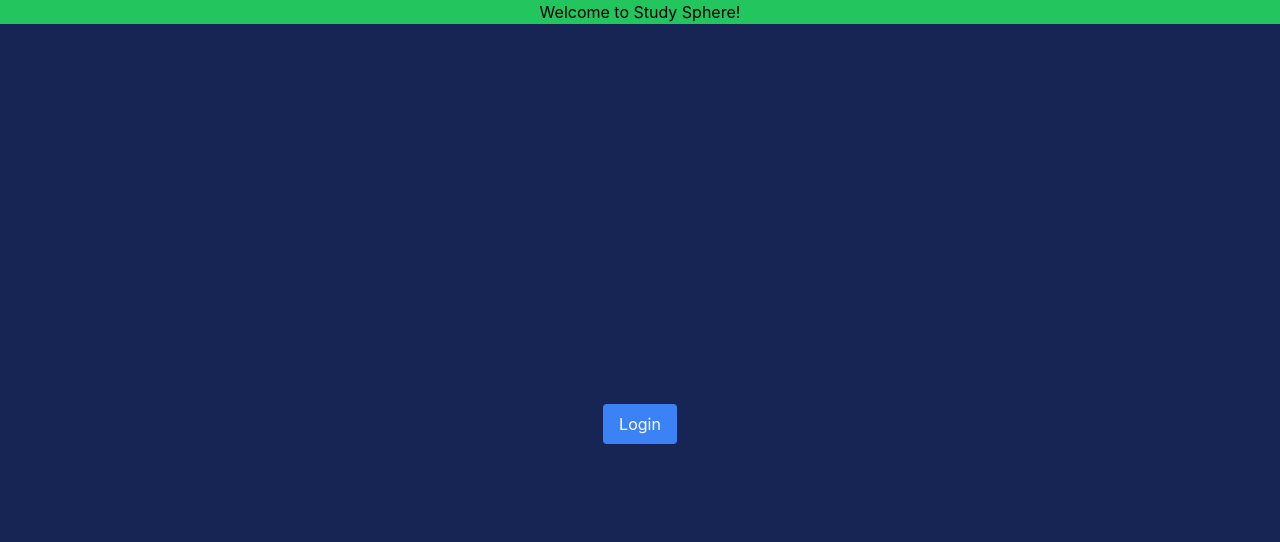
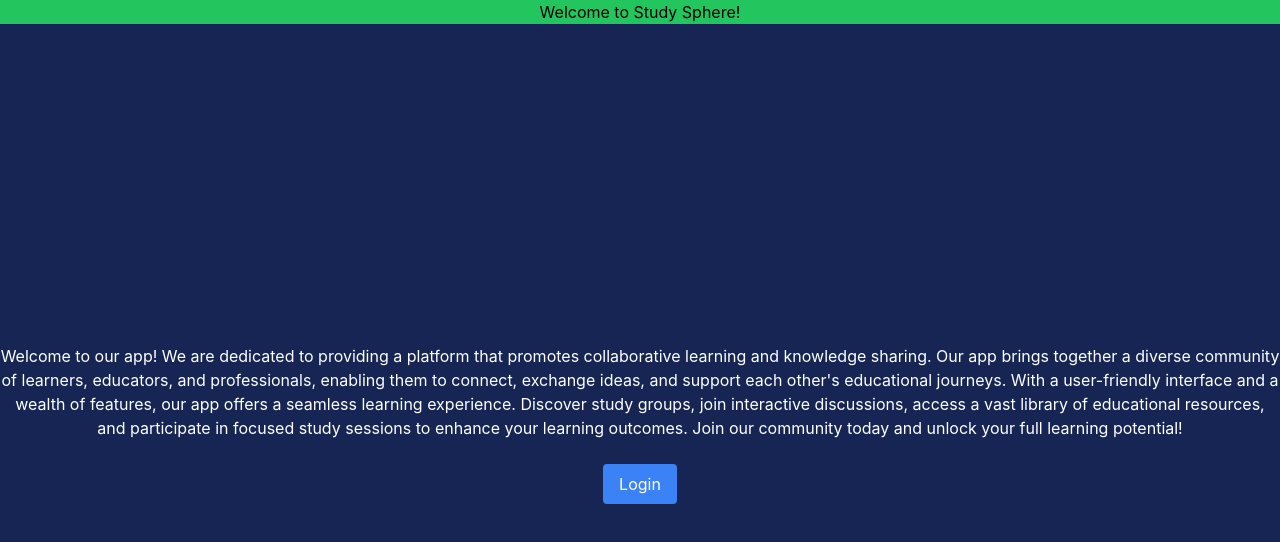
Before and after one commit to bbissette3/study-sphere, a React (Vite) app: page / in a window 1280 px wide. Shown: the top 542 px of the page. Built offline with nearby package versions, Linux system fonts and the light colour scheme.

Commit message:
added intro paragraph to app

```diff
--- a/src/components/HomePage/HomePage.jsx
+++ b/src/components/HomePage/HomePage.jsx
@@ -28,6 +28,19 @@ const HomePage = () => {
           </div>
         </div>
       )}
+      <div className="text-center">
+        <p className="text-white mb-6">
+          Welcome to our app! We are dedicated to providing a platform that
+          promotes collaborative learning and knowledge sharing. Our app brings
+          together a diverse community of learners, educators, and
+          professionals, enabling them to connect, exchange ideas, and support
+          each other's educational journeys. With a user-friendly interface and
+          a wealth of features, our app offers a seamless learning experience.
+          Discover study groups, join interactive discussions, access a vast
+          library of educational resources, and participate in focused study
+          sessions to enhance your learning outcomes. Join our community today
+          and unlock your full learning potential!
+        </p>
         <button
           className="bg-blue-500 text-white px-4 py-2 rounded"
           onClick={handleToggleModal}
@@ -35,6 +48,7 @@ const HomePage = () => {
           Login
         </button>
       </div>
+    </div>
   );
 };
 
```
Lines whose indentation alone changed are shown as unchanged.
